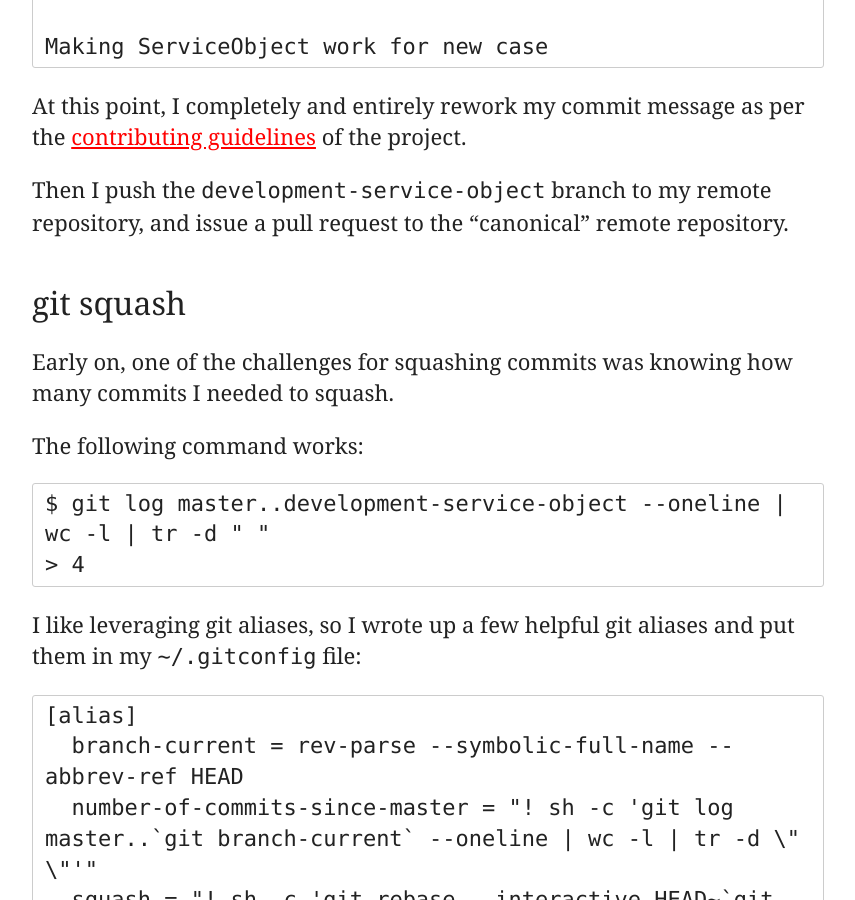
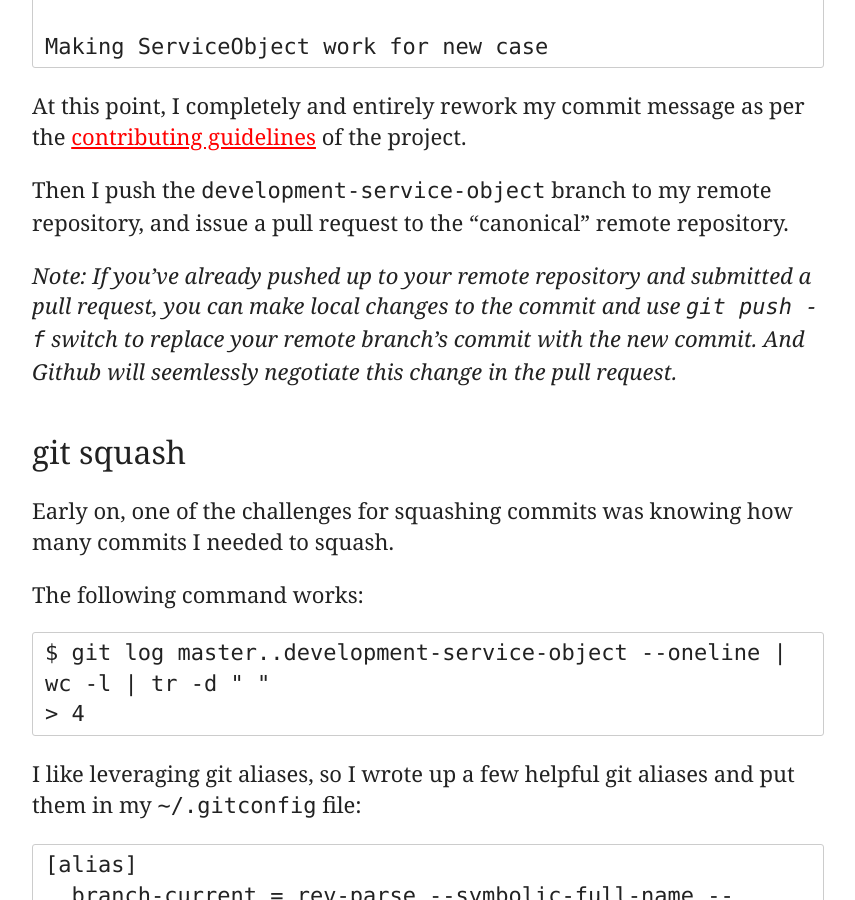
Before and after one commit to terrellt/ndlib.github.io, a Jekyll site: the page built from _posts/2013-05-30-one-commit-per-pull-request.md, in a window 1280 px wide and 900 px high, scrolled down 2889 px. Shown: the whole window, without its empty margins (212-1067 px from the left). Built offline with Jekyll 4.4.1, drawn with Linux system fonts in a browser that asks for light colours; Markdown is read by kramdown in place of the engine named in the settings.

Commit message:
Adding note about git push -f

```diff
--- a/_posts/2013-05-30-one-commit-per-pull-request.md
+++ b/_posts/2013-05-30-one-commit-per-pull-request.md
@@ -90,6 +90,9 @@ At this point, I completely and entirely rework my commit message as per the [co
 
 Then I push the `development-service-object` branch to my remote repository, and issue a pull request to the "canonical" remote repository.
 
+_Note: If you've already pushed up to your remote repository and submitted a pull request, you can make local changes to the commit and use `git push -f` switch to replace your remote branch's commit with the new commit.
+And Github will seemlessly negotiate this change in the pull request._
+
 ## git squash
 <span id="git-squash"></span>
 
```
